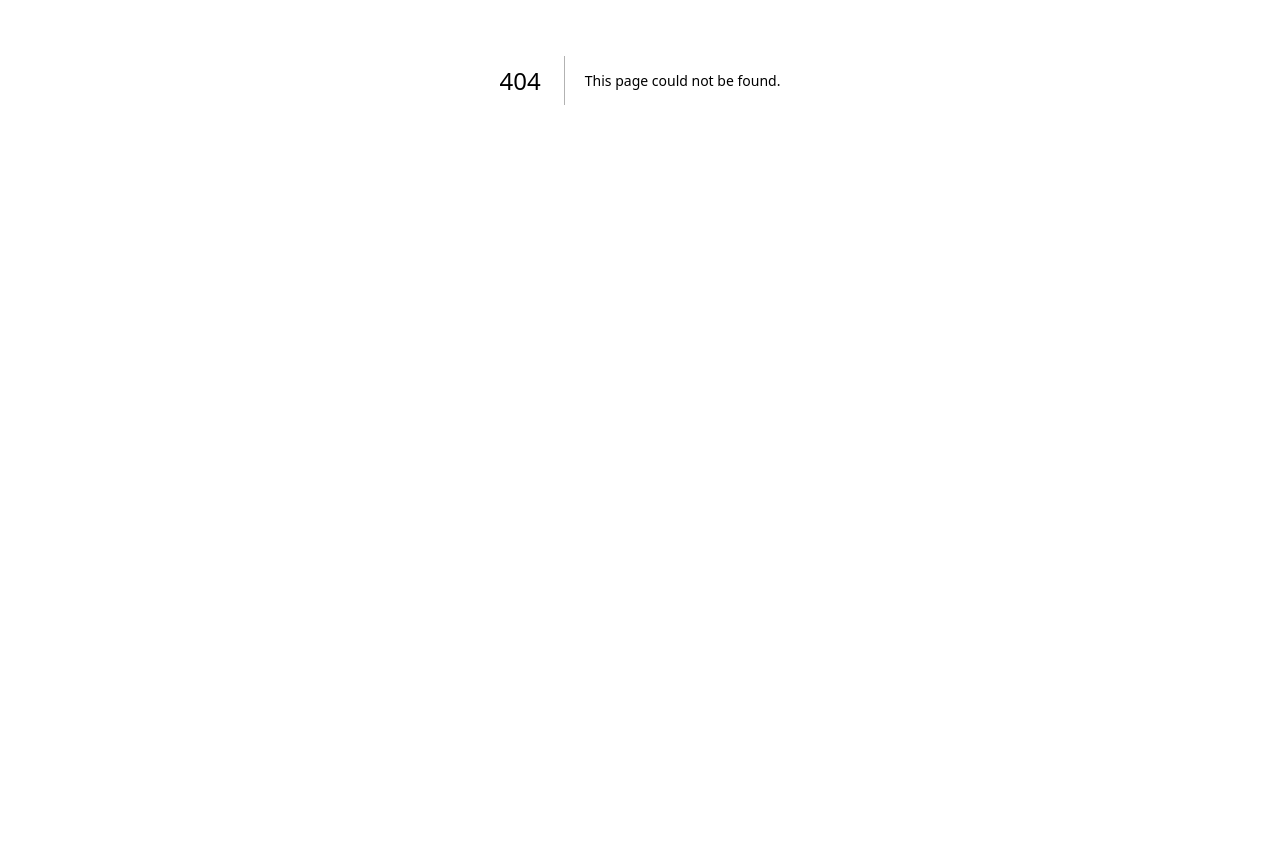
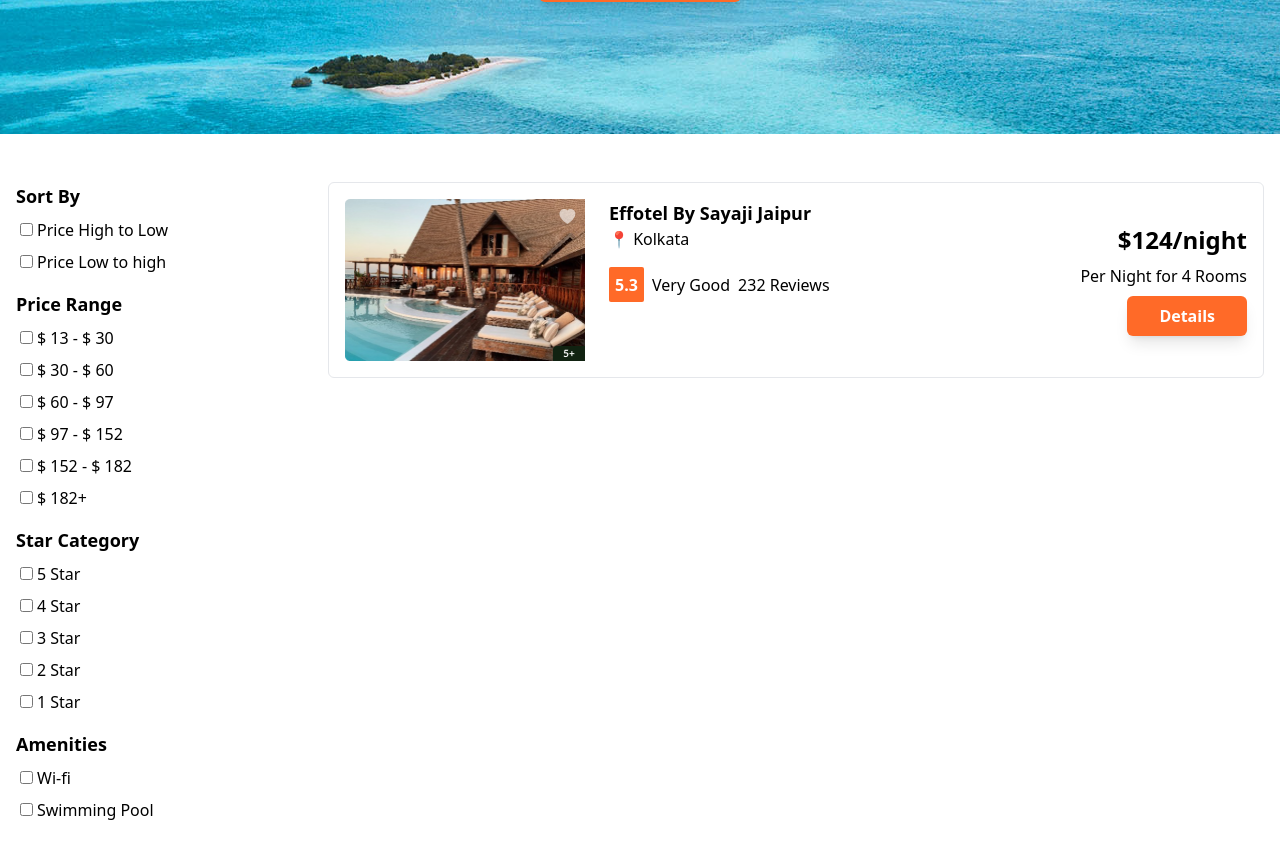
Before and after one commit to imam0321/trip-haven, a Next.js app: page /hotels in a window 1280 px wide. Before the commit this address had no page. Shown: the part 320-1178 px from the top of the page. Before the commit the page ends 800 px from the top, so only its background shows below. Built offline with nearby package versions, Linux system fonts and the light colour scheme.

Commit message:
Add hotel listing and details components with filtering options

```diff
--- /dev/null
+++ b/app/hotels/[id]/page.js
@@ -0,0 +1,13 @@
+import Gallery from "@/components/Hotels/HotelDetails/Gallery/Gallery";
+import Overview from "@/components/Hotels/HotelDetails/Overview/Overview";
+import Summary from "@/components/Hotels/HotelDetails/Summary/Summary";
+
+export default function HotelDetailsPage() {
+  return (
+    <>
+      <Summary />
+      <Gallery />
+      <Overview />
+    </>
+  );
+}
--- /dev/null
+++ b/app/hotels/page.js
@@ -0,0 +1,21 @@
+import HotelList from "@/components/Hotels/Hotel/HotelList/HotelList";
+import Filter from "@/components/Search/Filter/Filter";
+import Search from "@/components/Search/Search/Search";
+
+export default function HotelListPage() {
+  return (
+    <>
+      <section class="bg-[url('/hero-bg.jpg')] bg-cover bg-no-repeat bg-center pt-[100px] pb-[60px]">
+        <div className="container items-center pb-12 ">
+          <Search fromList={true} />
+        </div>
+      </section>
+      <section class="py-12">
+        <div class="container grid grid-cols-12">
+          <Filter />
+          <HotelList />
+        </div>
+      </section>
+    </>
+  );
+}
--- /dev/null
+++ b/components/Hotels/Hotel/HotelCard/HotelCard.jsx
@@ -0,0 +1,18 @@
+import Image from "next/image";
+import HotelSummaryInfo from "../HotelSummaryInfo/HotelSummaryInfo";
+
+
+export default function HotelCard() {
+  return (
+    <div className="flex gap-6 border border-gray/20 p-4 rounded-md">
+      <Image
+        src="/image-1.png"
+        className="max-h-[162px] max-w-[240px]"
+        height={162}
+        width={240}
+        alt="hotel"
+      />
+      <HotelSummaryInfo fromListPage={true} />
+    </div>
+  )
+}
--- /dev/null
+++ b/components/Hotels/Hotel/HotelList/HotelList.jsx
@@ -0,0 +1,12 @@
+import HotelCard from "../HotelCard/HotelCard";
+
+
+export default function HotelList() {
+  return (
+    <div className="col-span-9">
+      <div className="space-y-4">
+        <HotelCard />
+      </div>
+    </div>
+  )
+}
--- /dev/null
+++ b/components/Hotels/Hotel/HotelSummaryInfo/HotelSummaryInfo.jsx
@@ -0,0 +1,27 @@
+
+
+export default function HotelSummaryInfo({fromListPage}) {
+  return (
+    <>
+      <div className={fromListPage ? "flex-1" : "flex-1 container"}>
+        <h2 className={fromListPage ? "font-bold text-lg" : "font-bold text-2xl"}>Effotel By Sayaji Jaipur</h2>
+        <p>📍 Kolkata</p>
+        <div className="flex gap-2 items-center my-4">
+          <div className="bg-primary w-[35px] h-[35px] rounded-sm text-white grid place-items-center font-bold">
+            5.3
+          </div>
+          <span className="font-medium">Very Good</span>
+          <span>232 Reviews</span>
+        </div>
+      </div>
+
+      <div className="flex flex-col gap-2 items-end justify-center">
+        <h2 className="text-2xl font-bold text-right">$124/night</h2>
+        <p className=" text-right">Per Night for 4 Rooms</p>
+        {
+          fromListPage ? (<button className="btn-primary ">Details</button>) : (<button className="btn-primary ">Book</button>)
+        }
+      </div>
+    </>
+  )
+}
--- /dev/null
+++ b/components/Hotels/HotelDetails/Gallery/Gallery.jsx
@@ -0,0 +1,18 @@
+
+
+export default function Gallery() {
+  return (
+    <section className="container">
+      <div className="grid grid-cols-2 imageshowCase">
+        <img src="./assets/images/1.png" className="h-[400px]" alt="" />
+
+        <div className="grid grid-cols-2 grid-rows-2 h-[400px]">
+          <img src="./assets/images/2.png" alt="" />
+          <img src="./assets/images/3.png" alt="" />
+          <img src="./assets/images/4.png" alt="" />
+          <img src="./assets/images/5.png" alt="" />
+        </div>
+      </div>
+    </section>
+  )
+}
--- /dev/null
+++ b/components/Hotels/HotelDetails/Overview/Overview.jsx
@@ -0,0 +1,46 @@
+
+
+export default function Overview() {
+  return (
+    <section>
+      <div className="container py-8">
+        <h2 className="font-bold text-xl my-4">Overview</h2>
+        <p className="text-gray-600 leading-8">
+          Lorem ipsum dolor sit amet consectetur adipisicing elit. Modi sit
+          nobis saepe enim iusto quod possimus cupiditate reiciendis
+          necessitatibus, similique consequatur quibusdam nulla cumque quisquam
+          facilis?
+          <br />
+          Recusandae assumenda, quam quaerat voluptas aut vel dignissimos et.
+          Itaque voluptate cum, quidem ipsam autem eaque quo possimus dolorem
+          nisi dolore commodi. Rem, vero labore dolorum obcaecati sequi corporis
+          magni quos hic, delectus velit, inventore tenetur. Voluptatibus,
+          ipsum, aspernatur ducimus sint odit in mollitia nulla sunt possimus
+          deleniti dolore error excepturi, distinctio delectus recusandae.
+          Fugit, explicabo tenetur soluta quidem maxime quod autem eius et?
+          Assumenda velit numquam facilis recusandae. Modi asperiores voluptatum
+          iusto voluptates ab optio! Quisquam porro architecto deleniti quod.
+          Quae reiciendis veniam dignissimos accusantium cumque temporibus?
+          Inventore facere dolorem obcaecati! A obcaecati praesentium explicabo
+          ipsa ratione ducimus ea porro optio, iste et, nemo, accusamus
+          consectetur dolorem eius velit molestiae. Dolor totam pariatur iusto a
+          beatae. Unde ullam iste alias illum temporibus possimus totam placeat?
+          Laboriosam ratione reiciendis, ex atque ipsa eligendi ad nam ducimus
+          cum ea, nihil natus non iure reprehenderit eum soluta voluptate
+          corrupti
+          <br />
+          <br />
+          necessitatibus totam minus dolore repudiandae libero! Labore eius a
+          sint quos soluta quae libero delectus sequi eum rem, accusamus dolor
+          amet earum! Animi tempora reiciendis nostrum hic assumenda, similique
+          doloribus libero nesciunt minima earum aperiam qui quas maiores magnam
+          temporibus fugiat molestias? Labore tenetur ad odio repudiandae
+          commodi doloremque ea fuga quaerat vel nam deserunt similique facere
+          totam dolorum deleniti itaque placeat, consequuntur culpa laudantium
+          animi perspiciatis obcaecati? Laborum impedit harum dolore cumque
+          officia dolores vitae sequi.
+        </p>
+      </div>
+    </section>
+  )
+}
--- /dev/null
+++ b/components/Hotels/HotelDetails/Summary/Summary.jsx
@@ -0,0 +1,12 @@
+import HotelSummaryInfo from "../../Hotel/HotelSummaryInfo/HotelSummaryInfo";
+
+
+export default function Summary() {
+  return (
+    <section className="py-4 mt-[100px] ">
+      <div className="flex container">
+        <HotelSummaryInfo source="details"/>
+      </div>
+    </section>
+  )
+}
--- /dev/null
+++ b/components/Search/Filter/Filter.jsx
@@ -0,0 +1,93 @@
+
+
+export default function Filter() {
+  return (
+    <>
+      <div className="col-span-3 space-y-4">
+        <div>
+          <h3 className="font-bold text-lg">Sort By</h3>
+          <form action="" className="flex flex-col gap-2 mt-2">
+            <label for="highToLow">
+              <input type="checkbox" name="highToLow" id="highToLow" />
+              Price High to Low
+            </label>
+
+            <label for="lowToHigh">
+              <input type="checkbox" name="lowToHigh" id="lowToHigh" />
+              Price Low to high
+            </label>
+          </form>
+        </div>
+
+        <div>
+          <h3 className="font-bold text-lg">Price Range</h3>
+          <form action="" className="flex flex-col gap-2 mt-2">
+            <label for="range1">
+              <input type="checkbox" name="range1" id="range1" />$ 13 - $ 30
+            </label>
+
+            <label for="range2">
+              <input type="checkbox" name="range2" id="range2" />$ 30 - $ 60
+            </label>
+
+            <label for="range3">
+              <input type="checkbox" name="range3" id="range3" />$ 60 - $ 97
+            </label>
+
+            <label for="range3">
+              <input type="checkbox" name="range3" id="range3" />$ 97 - $ 152
+            </label>
+
+            <label for="range4">
+              <input type="checkbox" name="range4" id="range4" />$ 152 - $ 182
+            </label>
+
+            <label for="range5">
+              <input type="checkbox" name="range5" id="range5" />$ 182+
+            </label>
+          </form>
+        </div>
+
+        <div>
+          <h3 className="font-bold text-lg">Star Category</h3>
+          <form action="" className="flex flex-col gap-2 mt-2">
+            <label for="fiveStar">
+              <input type="checkbox" name="fiveStar" id="fiveStar" />5 Star
+            </label>
+
+            <label for="fourStar">
+              <input type="checkbox" name="fourStar" id="fourStar" />4 Star
+            </label>
+
+            <label for="threeStar">
+              <input type="checkbox" name="threeStar" id="threeStar" />3 Star
+            </label>
+
+            <label for="twoStar">
+              <input type="checkbox" name="twoStar" id="twoStar" />2 Star
+            </label>
+
+            <label for="oneStar">
+              <input type="checkbox" name="oneStar" id="oneStar" />1 Star
+            </label>
+          </form>
+        </div>
+
+        <div>
+          <h3 className="font-bold text-lg">Amenities</h3>
+          <form action="" className="flex flex-col gap-2 mt-2">
+            <label for="wifi">
+              <input type="checkbox" name="wifi" id="wifi" />
+              Wi-fi
+            </label>
+
+            <label for="swimmingPool">
+              <input type="checkbox" name="swimmingPool" id="swimmingPool" />
+              Swimming Pool
+            </label>
+          </form>
+        </div>
+      </div>
+    </>
+  )
+}
```
Also changed, not shown: public/image-1.png (added).
